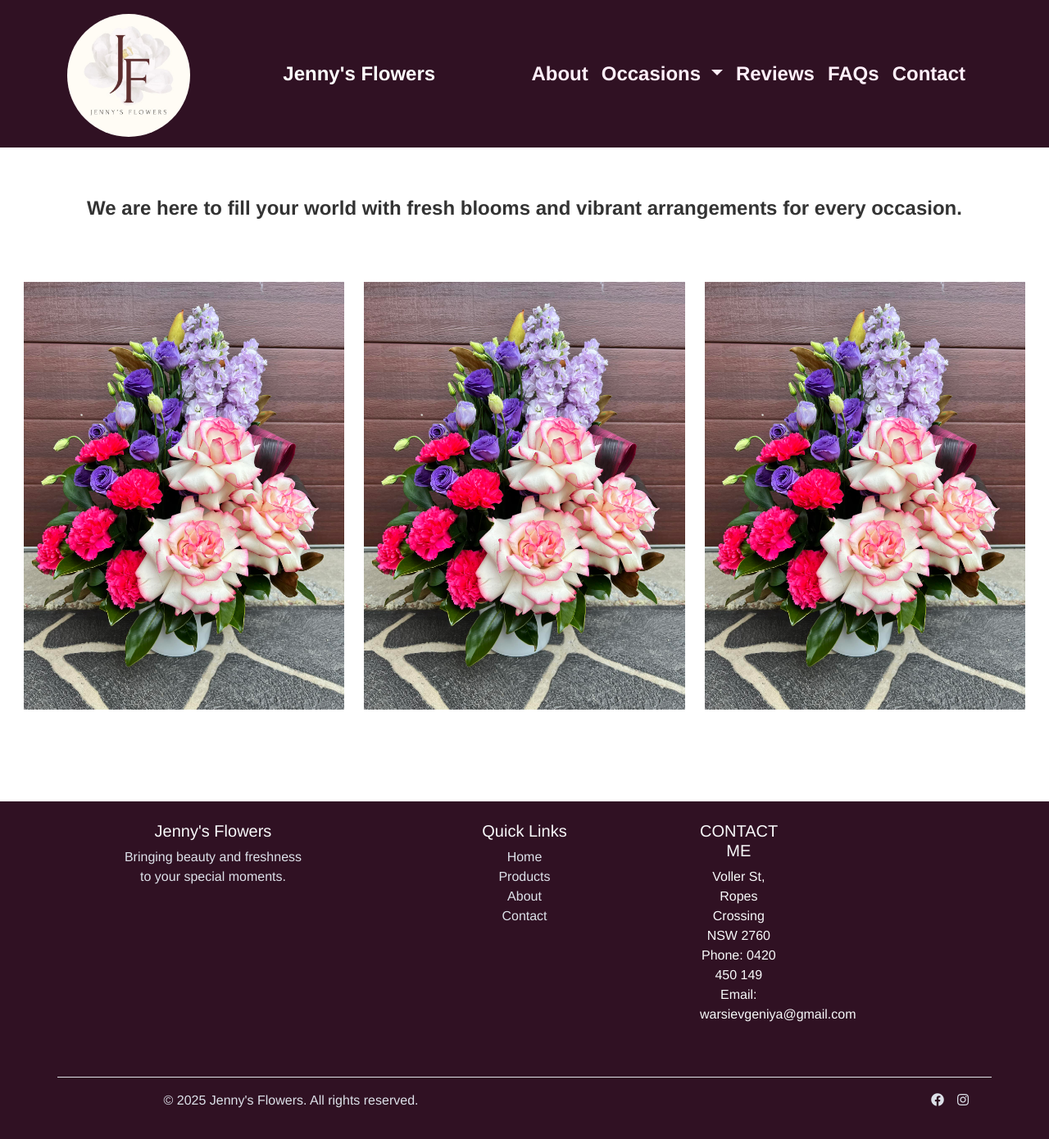
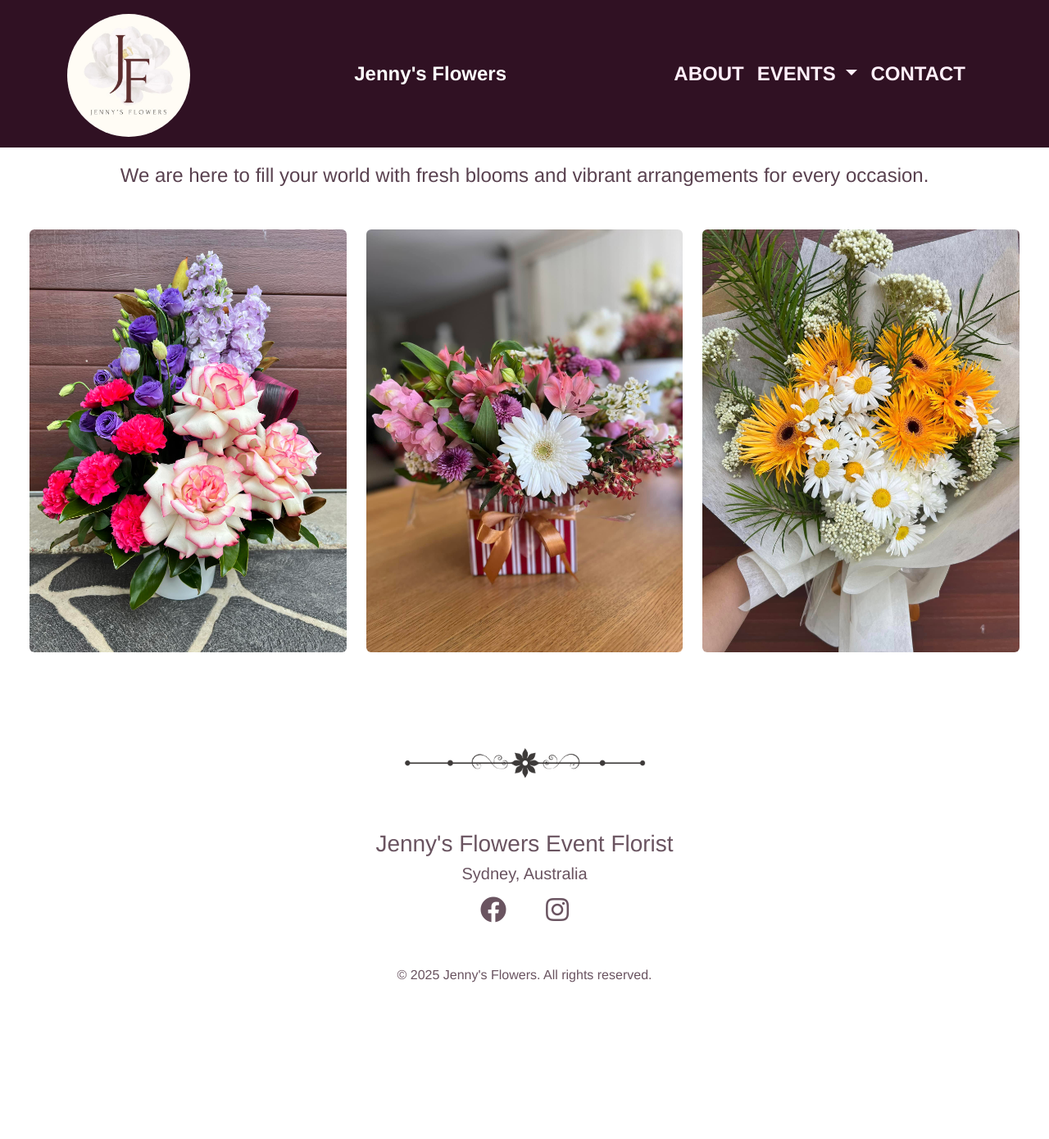
Before and after one commit to Junikab/jennys-flowers, a Vue app: page / in a window 1280 px wide. Shown: the top 1390 px of the page at 82% size. After the commit the page ends 1218 px from the top, so only its background shows below. Built offline with nearby package versions, Linux system fonts and the light colour scheme.

Commit message:
styling the footer, homepage

```diff
--- a/src/App.vue
+++ b/src/App.vue
@@ -1,21 +1,20 @@
 <template>
   <div class="app-wrapper">
     <TheHeader />
-    <!-- <HomePage msg="Welcome to Jennys Flowers" /> -->
-    <router-view></router-view>
+    <main class="main-content">
+      <router-view></router-view>
+    </main>
     <TheFooter />
   </div>
 </template>
 
 <script>
-// import HomePage from './views/HomePage.vue'
 import TheFooter from './components/layout/TheFooter.vue'
 import TheHeader from './components/layout/TheHeader.vue'
 export default {
   name: 'App',
   components: {
     TheHeader,
-    // HomePage,
     TheFooter
   }
 }
@@ -25,15 +24,21 @@ export default {
 #app {
   font-family: Avenir, Helvetica, Arial, sans-serif;
   text-align: center;
-  /* color: #291422; */
 }
 .app-wrapper {
   min-height: 100vh;
   display: flex;
   flex-direction: column;
+  overflow: hidden;
+}
+.main-content {
+  flex: 1 0 auto; /* This makes the content area grow and push the footer down */
+  width: 100%;
+  display: flex;
+  flex-direction: column;
+  padding-bottom: 2rem;
 }
 .body {
   background-color: #e8cece;
-  /* padding-bottom: 250px; */
 }
 </style>
--- a/src/components/layout/TheFooter.vue
+++ b/src/components/layout/TheFooter.vue
@@ -1,17 +1,41 @@
 <template>
-  <footer class="footer text-light py-4 mt-5">
-    <div class="container">
-      <div class="row">
+  <footer class="footer text-light">
+    <div class="container text-center">
+      <div class="row justify-content-center">
+        <div class="col-12">
+          <img
+            src="@/assets/images/icons/divider.png"
+            alt="Jenny's Flowers Logo"
+            height="150"
+            class="d-inline-block align-text-top rounded-circle"
+          />
+        </div>
         <!-- Company Info -->
-        <div class="col-md-4 mb-3">
-          <h5>Jenny's Flowers</h5>
-          <p class="footer-text">
-            Bringing beauty and freshness <br />to your special moments.
-          </p>
+        <div class="col-12 mb-0">
+          <div class="footer-text mb-3">
+            <h3>Jenny's Flowers Event Florist</h3>
+            <h5>Sydney, Australia</h5>
+          </div>
+
+          <!-- Social Media Links -->
+          <div class="social-links my-3 grid gap-5">
+            <a
+              href="https://www.facebook.com/profile.php?id=61565467934102"
+              target="_blank"
+              class="footer-text"
+              ><i class="fab fa-facebook fa-lg"></i
+            ></a>
+            <a
+              href="https://www.instagram.com/Jennysflowers_au/#"
+              target="blank"
+              class="footer-text"
+              ><i class="fab fa-instagram fa-lg"></i
+            ></a>
+          </div>
         </div>
 
         <!-- Quick Links -->
-        <div class="col-md-4 mb-3">
+        <!-- <div class="col-md-4 mb-3">
           <h5>Quick Links</h5>
           <ul class="list-unstyled">
             <li><a href="/" class="footer-text">Home</a></li>
@@ -19,10 +43,10 @@
             <li><a href="/about" class="footer-text">About</a></li>
             <li><a href="/contact" class="footer-text">Contact</a></li>
           </ul>
-        </div>
+        </div> -->
 
         <!-- Contact Info -->
-        <div class="col-md-4 mb-3">
+        <!-- <div class="col-md-4 mb-3">
           <ContactMe
             :showContact="true"
             :showHours="false"
@@ -30,29 +54,14 @@
             :isFooter="true"
             :fullWidth="false"
           />
-        </div>
+        </div> -->
       </div>
 
-      <!-- Social Media Links -->
-      <div class="row border-top pt-3 mt-3">
-        <div class="col">
+      <div class="row justify-content-center pt-3 mt-3">
+        <div class="col-12">
           <p class="footer-text">
             &copy; 2025 Jenny's Flowers. All rights reserved.
           </p>
-        </div>
-        <div class="col text-md-end">
-          <a
-            href="https://www.facebook.com/profile.php?id=61565467934102"
-            target="_blank"
-            class="footer-text me-3"
-            ><i class="fab fa-facebook"></i
-          ></a>
-          <a
-            href="https://www.instagram.com/Jennysflowers_au/#"
-            target="blank"
-            class="footer-text me-3"
-            ><i class="fab fa-instagram"></i
-          ></a>
         </div>
       </div>
     </div>
@@ -60,26 +69,27 @@
 </template>
 
 <script>
-import ContactMe from '@/components/home/ContactMe.vue'
+// import ContactMe from '@/components/home/ContactMe.vue'
 export default {
   name: 'TheFooter',
   components: {
-    ContactMe
+    // ContactMe
   }
 }
 </script>
 
 <style scoped>
 .footer {
-  margin-top: auto;
-  background-color: #301123;
+  flex-shrink: 0;
+  /* background-color: rgb(48, 17, 35); */
   color: rgb(240, 248, 255);
-  /* bottom: 0;
-  width: 100%; */
-  /* height: 150px; */
+  /* margin-top: 2rem; */
+  width: 100%;
+  text-align: center;
 }
 .footer a {
   text-decoration: none;
+  display: inline-block;
 }
 
 .footer a:hover {
@@ -87,7 +97,19 @@ export default {
   transition: color 0.3s ease;
 }
 .footer-text {
-  color: aliceblue;
+  /* in case of dark background */
+  /* color: aliceblue;  */
+  color: rgb(48, 17, 35, 0.8);
+
   opacity: 0.9;
 }
+.social-links {
+  display: flex;
+  justify-content: center;
+  align-items: center;
+}
+
+.social-links a {
+  font-size: 1.5rem;
+}
 </style>
--- a/src/components/layout/TheNavigation.vue
+++ b/src/components/layout/TheNavigation.vue
@@ -12,7 +12,7 @@
       <div class="collapse navbar-collapse" id="navbarNav">
         <ul class="navbar-nav ms-auto mb-2 mb-lg-0">
           <li class="nav-item">
-            <router-link class="nav-link" to="about">About</router-link>
+            <router-link class="nav-link" to="about">ABOUT</router-link>
           </li>
           <li class="nav-item dropdown">
             <a
@@ -21,7 +21,7 @@
               role="button"
               data-bs-toggle="dropdown"
             >
-              Occasions
+              EVENTS
             </a>
             <ul class="dropdown-menu">
               <li><a class="dropdown-item" href="#wedding">Wedding</a></li>
@@ -29,24 +29,16 @@
               <li>
                 <a class="dropdown-item" href="#anniversary">Anniversary</a>
               </li>
-              <li><a class="dropdown-item" href="#sympathy">Sympathy</a></li>
-              <li><a class="dropdown-item" href="#new-baby">New Baby</a></li>
-              <li>
-                <a class="dropdown-item" href="#graduation">Graduation</a>
-              </li>
-              <li>
-                <a class="dropdown-item" href="#luxe-design">Luxe Design</a>
-              </li>
             </ul>
           </li>
+          <!-- <li class="nav-item">
+            <a class="nav-link" href="#reviews">Reviews</a>
+          </li> -->
+          <!-- <li class="nav-item">
+            <a class="nav-link" href="#faqs">FAQs</a>
+          </li> -->
           <li class="nav-item">
-            <a class="nav-link" href="#reviews">Reviews</a>
-          </li>
-          <li class="nav-item">
-            <a class="nav-link" href="#faqs">FAQs</a>
-          </li>
-          <li class="nav-item">
-            <router-link class="nav-link" to="/contact">Contact</router-link>
+            <router-link class="nav-link" to="/contact">CONTACT</router-link>
             <!-- <router-link class="nav-link" :to="{ name: 'Contact' }"
               >Contact</router-link
             > -->
--- a/src/views/HomePage.vue
+++ b/src/views/HomePage.vue
@@ -1,33 +1,32 @@
 <template>
   <div class="hero-section">
     <div class="container title-container">
-      <h1>{{ msg }}</h1>
       <p>
         We are here to fill your world with fresh blooms and vibrant
         arrangements for every occasion.
       </p>
     </div>
-    <div class="images container-fluid mt-4">
-      <div class="row">
-        <div class="col-12 col-md-4 mb-3 mb-md-0">
+    <div class="images container-fluid px-4">
+      <div class="row gx-4 gy-3 m-0">
+        <div class="col-12 col-md-4">
           <img
             src="@/assets/images/background/background.jpg"
-            class="img-fluid w-100 h-100 object-fit-cover"
+            class="img-fluid w-100 h-100 object-fit-cover rounded"
             alt="background"
           />
         </div>
-        <div class="col-12 col-md-4 mb-3 mb-md-0">
+        <div class="col-12 col-md-4">
           <img
-            src="@/assets/images/background/background.jpg"
-            class="img-fluid w-100 h-100 object-fit-cover"
-            alt="background"
+            src="@/assets/images/background/background1.jpg"
+            class="img-fluid w-100 h-100 object-fit-cover rounded"
+            alt="background1"
           />
         </div>
-        <div class="col-12 col-md-4 mb-3 mb-md-0">
+        <div class="col-12 col-md-4">
           <img
-            src="@/assets/images/background/background.jpg"
-            class="img-fluid w-100 h-100 object-fit-cover"
-            alt="background"
+            src="@/assets/images/background/backgroundYellow.jpg"
+            class="img-fluid w-100 h-100 object-fit-cover rounded"
+            alt="backgroundYellow"
           />
         </div>
       </div>
@@ -36,31 +35,22 @@
 </template>
 
 <style scoped>
-.home-page {
-  min-height: 100vh; /* This ensures full height */
-}
-
 .hero-section {
-  min-height: 80vh;
-  max-height: 100vh;
   background-size: cover;
   background-position: center;
   background-repeat: no-repeat;
-  padding: 4rem 2rem;
-  /* padding: 4rem 0 0 0; */
-  margin: -3rem -15px 0;
-  /* margin: -3rem 0 0 0; */
-  border-radius: 10px;
-  display: flex; /* Added to help with layout */
-  flex-direction: column; /* Stack children vertically */
-  justify-content: space-between; /* Space out the title and carousel */
+  margin: 0;
+  padding: 0;
+  display: flex;
+  flex-direction: column;
+  justify-content: space-between;
 }
 
 .hero-section h1,
 .hero-section p {
-  color: #333;
+  color: rgb(48, 17, 35, 0.8);
   text-shadow: 1px 1px 3px rgba(255, 255, 255, 0.5);
-  font-weight: bold;
+  font-weight: lighter;
 }
 
 .hero-section p {
@@ -69,10 +59,22 @@
 
 .title-container {
   border-radius: 10px;
-  padding: 2rem;
+  padding: 1rem;
+  margin-top: 0;
+}
+
+.images {
+  margin-bottom: 2rem;
 }
 
 .object-fit-cover {
   object-fit: cover;
+  height: 300px;
+}
+
+@media (max-width: 768px) {
+  .object-fit-cover {
+    height: 250px;
+  }
 }
 </style>
```
Also changed, not shown: src/assets/images/icons/divider.png (added).
